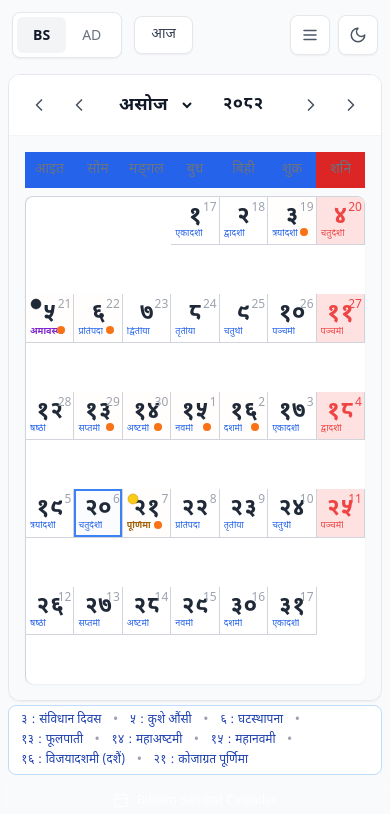
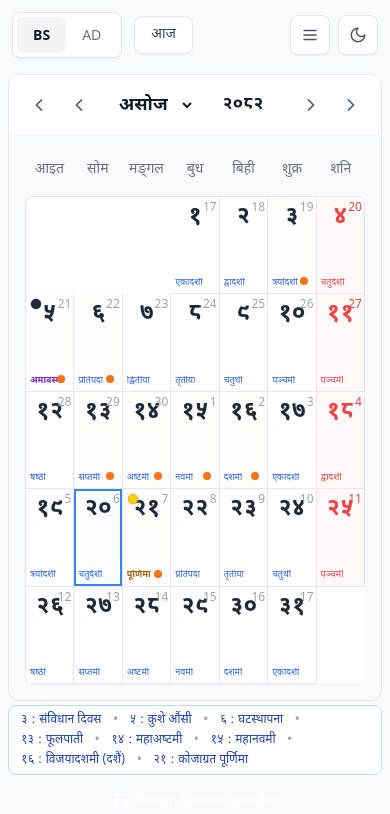
Before and after one commit to 8008698/calendar, a React (Vite) app: page / in a window 390 px wide. Shown: the top 814 px of the page. Built offline with nearby package versions, Linux system fonts and the light colour scheme.

Commit message:
Refine mobile calendar layout by replacing aspect-square with min-h, remove harsh header background colors, and soften borders for a cleaner, modern UI.

```diff
--- a/src/components/CalendarGrid.tsx
+++ b/src/components/CalendarGrid.tsx
@@ -196,7 +196,7 @@ const CalendarGrid: React.FC<CalendarGridProps> = ({
                     <div
                         key={day}
                         className={`weekday ${
-                            index === 6 ? 'bg-red-600 text-white' : 'bg-blue-600 text-white'
+                            index === 6 ? 'text-red-500 font-semibold' : 'text-gray-600 dark:text-gray-300'
                         }`}
                         style={activeSystem === 'bs' ? { fontFamily: "'Noto Sans Devanagari', sans-serif" } : {}}
                     >
@@ -206,7 +206,7 @@ const CalendarGrid: React.FC<CalendarGridProps> = ({
             </div>
 
             {/* Calendar Grid */}
-            <div className="grid grid-cols-7 gap-0 flex-1 border-t border-l border-gray-300 dark:border-gray-600 bg-white dark:bg-gray-800 rounded-lg overflow-hidden shadow-sm" style={{ gridAutoRows: '1fr' }}>
+            <div className="grid grid-cols-7 gap-0 flex-1 border-t border-l border-gray-200 dark:border-gray-700 bg-white dark:bg-gray-800 rounded-lg overflow-hidden shadow-sm" style={{ gridAutoRows: '1fr' }}>
                 {activeSystem === 'bs' ? renderBikramSambatCalendar() : renderGregorianCalendar()}
             </div>
         </div>
--- a/src/index.css
+++ b/src/index.css
@@ -3,7 +3,7 @@
 @tailwind utilities;
 
 .calendar-day {
-  @apply relative bg-white dark:bg-gray-800 border-b border-r border-gray-300 dark:border-gray-600 p-1 sm:p-2 pb-5 sm:pb-5 cursor-pointer transition-colors duration-200 hover:bg-gray-50 dark:hover:bg-gray-700 flex flex-col aspect-square overflow-hidden;
+  @apply relative bg-white dark:bg-gray-800 border-b border-r border-gray-200 dark:border-gray-700 p-1 sm:p-2 pb-5 sm:pb-5 cursor-pointer transition-colors duration-200 hover:bg-gray-50 dark:hover:bg-gray-700 flex flex-col min-h-[4.5rem] overflow-hidden;
 }
 
 .calendar-day.today {
@@ -11,7 +11,7 @@
 }
 
 .calendar-day.saturday {
-  @apply bg-red-100 dark:bg-red-900/30;
+  @apply bg-red-50/50 dark:bg-red-900/20;
 }
 
 .calendar-day.saturday .main-number {
```
Also changed, not shown: .Jules/palette.md.
